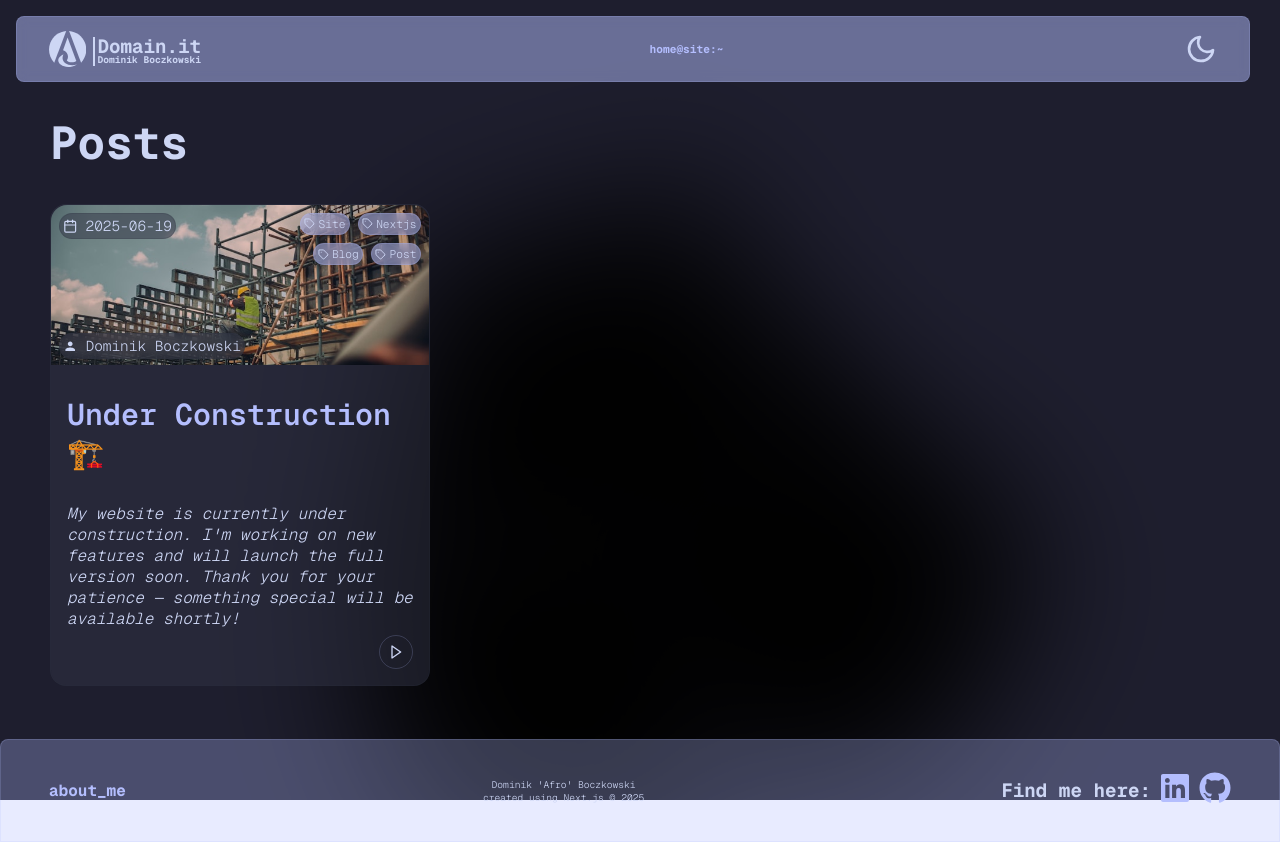
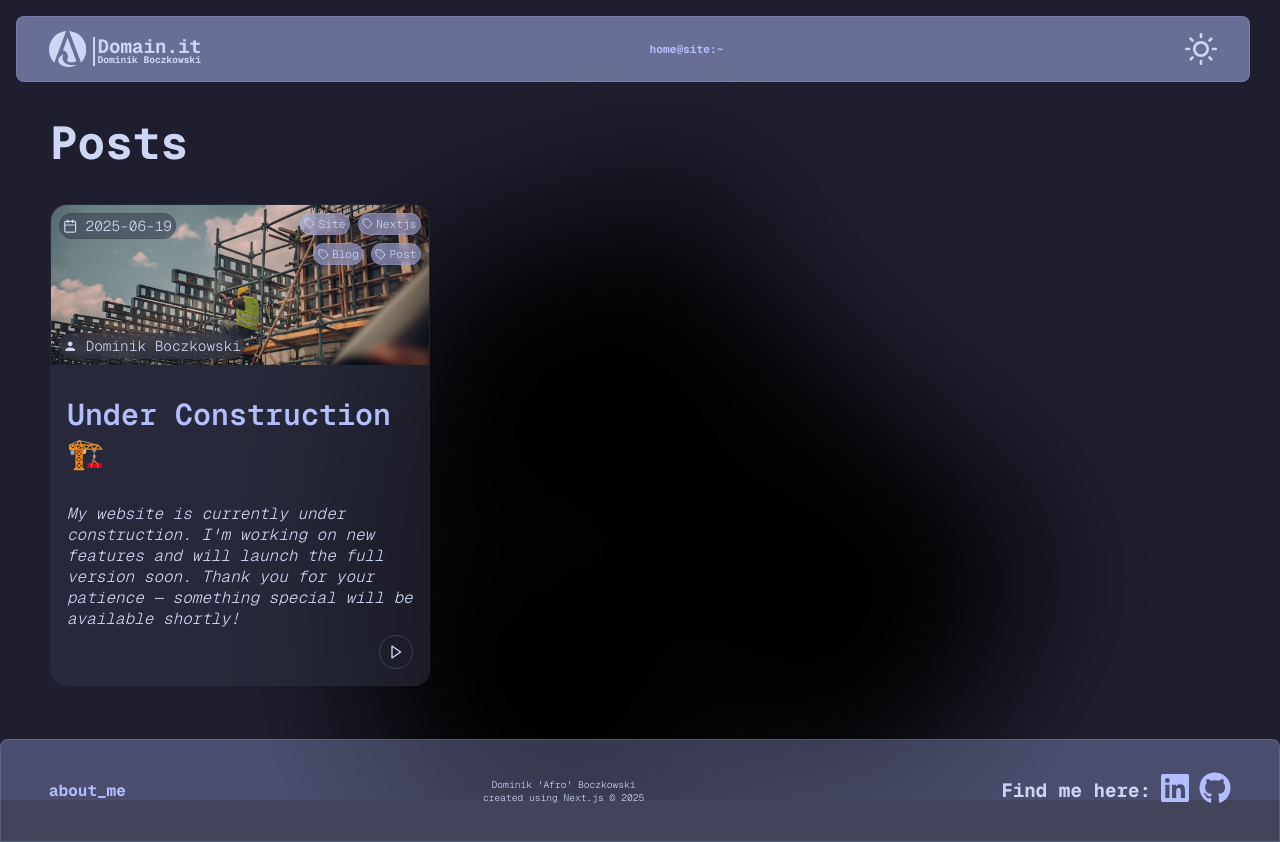
Before and after one commit to domain-it/domain-it.github.io, a Next.js app: page / in a window 1280 px wide. Both pictures are taken after a click on the icon 1201 px from the left and 49 px from the top of the page. Built offline with nearby package versions, Linux system fonts and the light colour scheme.

Commit message:
WEB-10: use next-theme

```diff
--- a/src/app/globals.css
+++ b/src/app/globals.css
@@ -1,4 +1,4 @@
-.light {
+[data-theme="light"] {
   --rosewater: 220, 138, 120;
   --flamingo: 221, 120, 120;
   --pink: 234, 118, 203;
@@ -27,7 +27,7 @@
   --crust: 220, 224, 232;
 }
 
-.dark {
+[data-theme="dark"] {
   --rosewater: 245, 224, 220;
   --flamingo: 242, 205, 205;
   --pink: 245, 194, 231;
--- a/src/app/layout.tsx
+++ b/src/app/layout.tsx
@@ -5,6 +5,7 @@ import React from 'react';
 import { Geist_Mono } from 'next/font/google';
 import { Footer } from '@/components/footer/footer.component';
 import Blob from '@/assets/blob.svg';
+import { ThemeProvider } from 'next-themes';
 
 export const metadata: Metadata = {
   title: 'Domain.it Blog',
@@ -22,14 +23,16 @@ export default function RootLayout({
   children: React.ReactNode;
 }>) {
   return (
-    <html lang="en" className={`${geist.className} light`} suppressHydrationWarning>
+    <html lang="en" className={`${geist.className}`} suppressHydrationWarning>
       <body>
+        <ThemeProvider>
           <div className="background">
             <Blob className="background-blob" />
           </div>
           <Header />
           <div className="container">{children}</div>
           <Footer />
+        </ThemeProvider>
       </body>
     </html>
   );
--- a/src/components/theme-switcher/theme-switcher.component.tsx
+++ b/src/components/theme-switcher/theme-switcher.component.tsx
@@ -1,36 +1,16 @@
 'use client';
 
 import './theme-switcher.style.css';
-import { useEffect, useState } from 'react';
 import { FiMoon, FiSun } from 'react-icons/fi';
+import { useTheme } from 'next-themes';
 
 export const ThemeSwitcher = () => {
-  // Inicjalizacja stanu na podstawie localStorage lub domyślnie 'light'
-  const [theme, setTheme] = useState(() => {
-    if (typeof window !== 'undefined') {
-      return localStorage.getItem('theme') || 'light';
-    }
-    return 'light';
-  });
 
-  // Efekt synchronizujący klasę na <html> i localStorage po zmianie theme
-  useEffect(() => {
-    const root = document.querySelector('html');
-    if (!root) return;
+  const {setTheme, resolvedTheme} = useTheme();
 
-    root.classList.remove('light', 'dark');
-    root.classList.add(theme);
-
-    localStorage.setItem('theme', theme);
-  }, [theme]);
-
-  // Funkcja przełączająca motyw
-  const toggleTheme = () => {
-    setTheme(prev => (prev === 'light' ? 'dark' : 'light'));
-  };
-
-  console.log(theme)
-
-
-  return (theme === 'light' ? <FiSun className={'sun'} onClick={toggleTheme}/> : <FiMoon className={'moon'} onClick={toggleTheme}/>);
+  if (resolvedTheme === 'dark') {
+    return <FiSun className={'sun'} onClick={() => setTheme('light')} />;
+  } else if (resolvedTheme === 'light') {
+    return <FiMoon className={'moon'} onClick={() => setTheme('dark')} />;
+  }
 };
```
